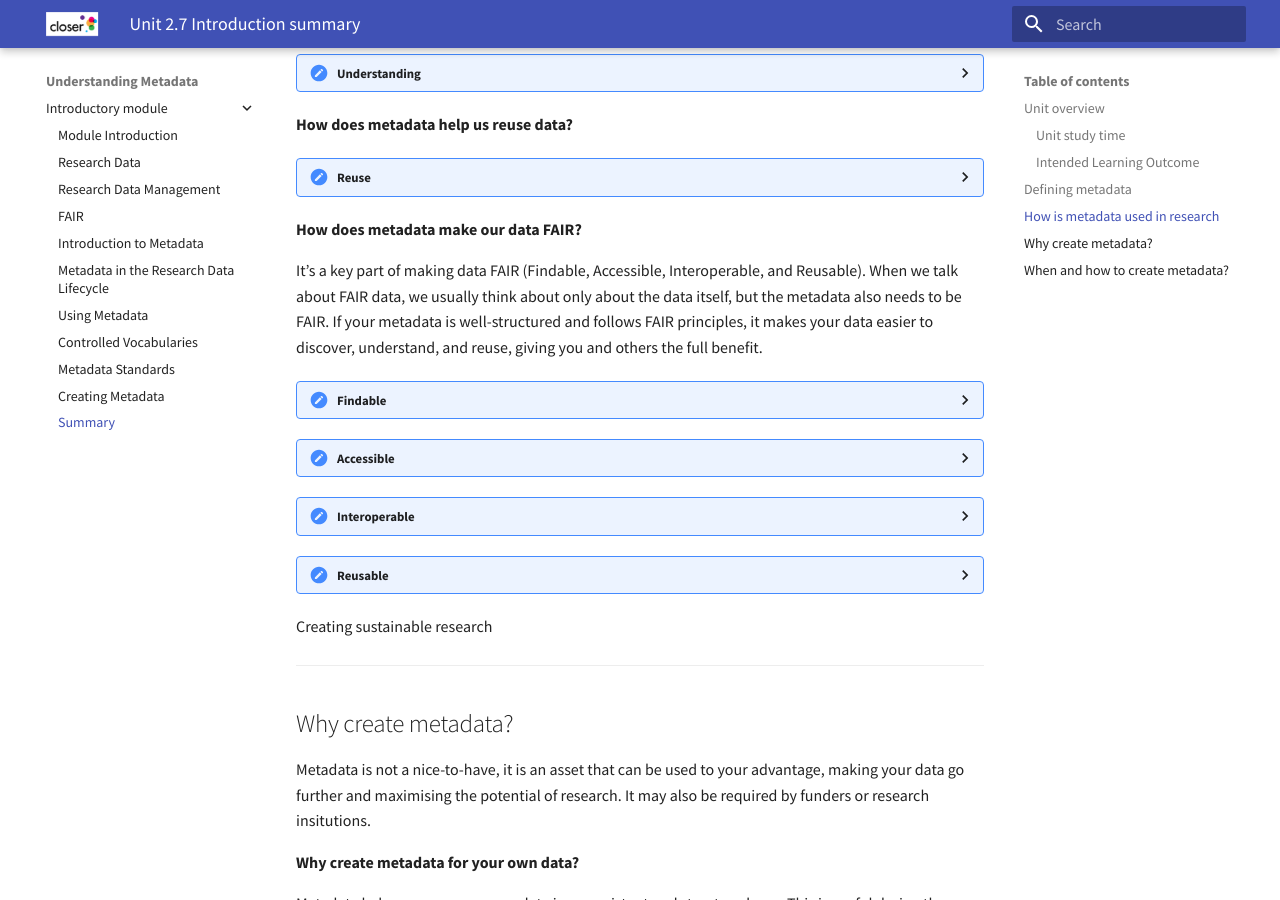
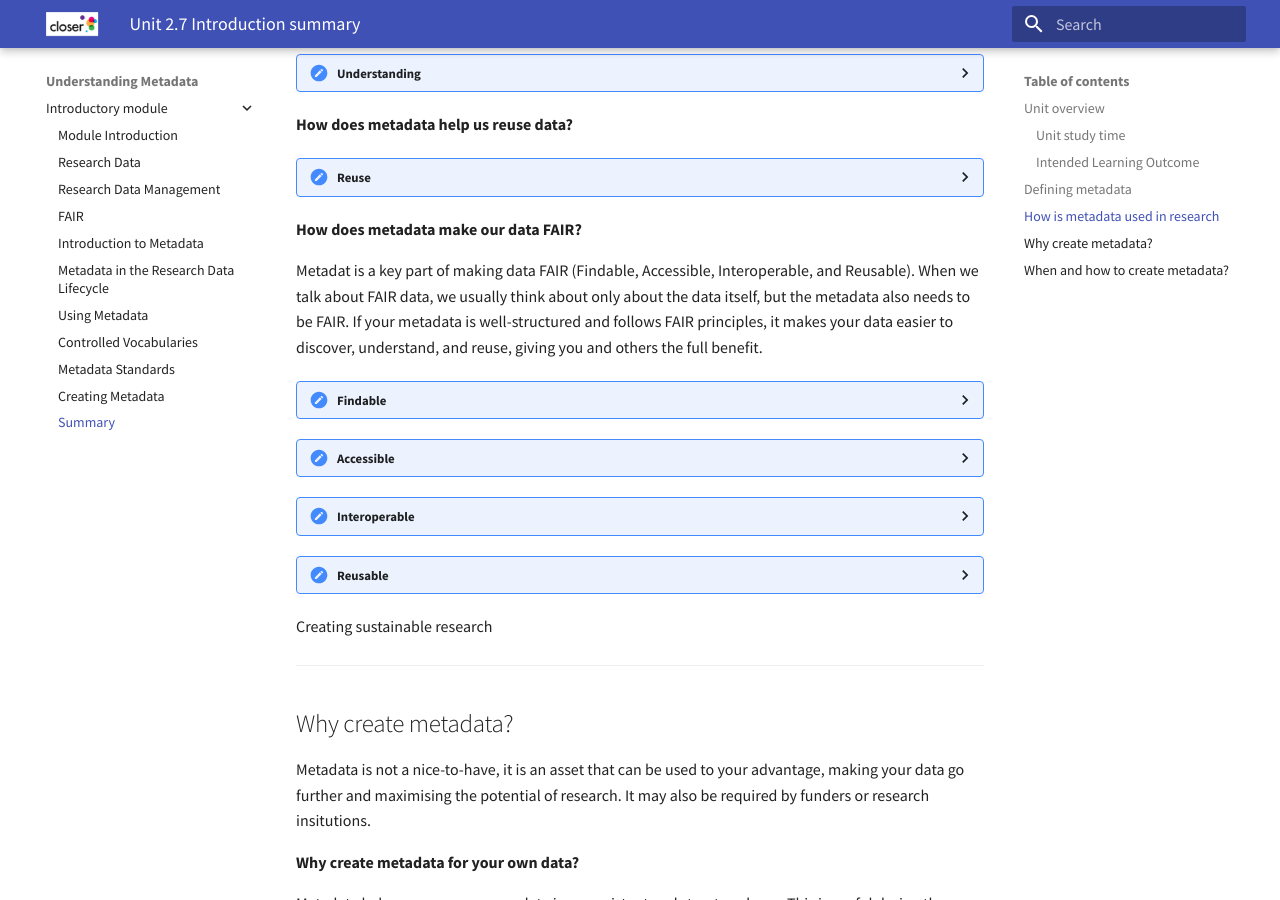
Before and after one commit to spuddybike/understanding-metadata, an MkDocs documentation site: the page built from docs/introduction/2.7 Introduction summary.md, in a window 1280 px wide and 900 px high, scrolled down 1277 px. Built offline with MkDocs 1.6.1 and Material for MkDocs 9.7.7, drawn with Linux system fonts in a browser that asks for light colours.

```diff
--- a/docs/introduction/2.7 Introduction summary.md
+++ b/docs/introduction/2.7 Introduction summary.md
@@ -76,7 +76,7 @@
 
 **How does metadata make our data FAIR?**
 
-It’s a key part of making data FAIR (Findable, Accessible, Interoperable, and Reusable). When we talk about FAIR data, we usually think about only about the data itself, but the metadata also needs to be FAIR. If your metadata is well-structured and follows FAIR principles, it makes your data easier to discover, understand, and reuse, giving you and others the full benefit.
+Metadat is a key part of making data FAIR (Findable, Accessible, Interoperable, and Reusable). When we talk about FAIR data, we usually think about only about the data itself, but the metadata also needs to be FAIR. If your metadata is well-structured and follows FAIR principles, it makes your data easier to discover, understand, and reuse, giving you and others the full benefit.
 
 <details>
 <summary>Findable</summary>
```
